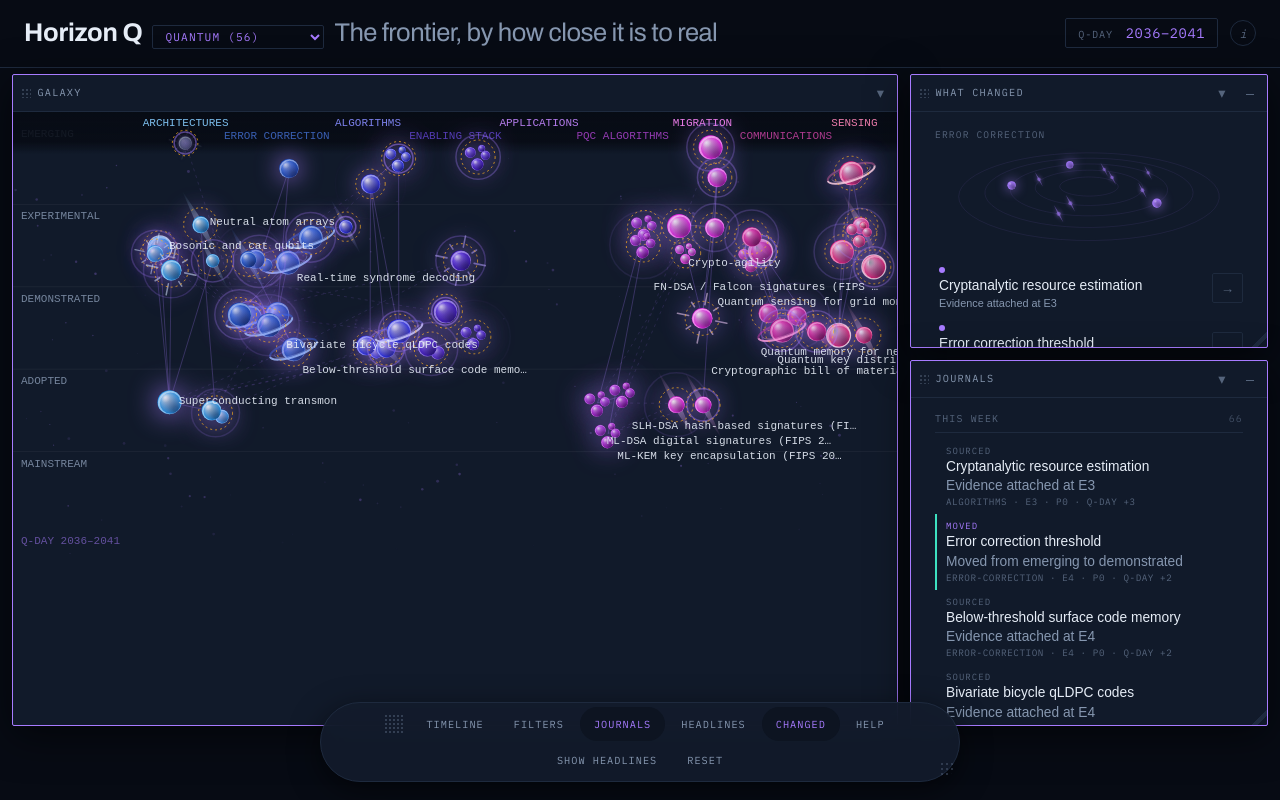
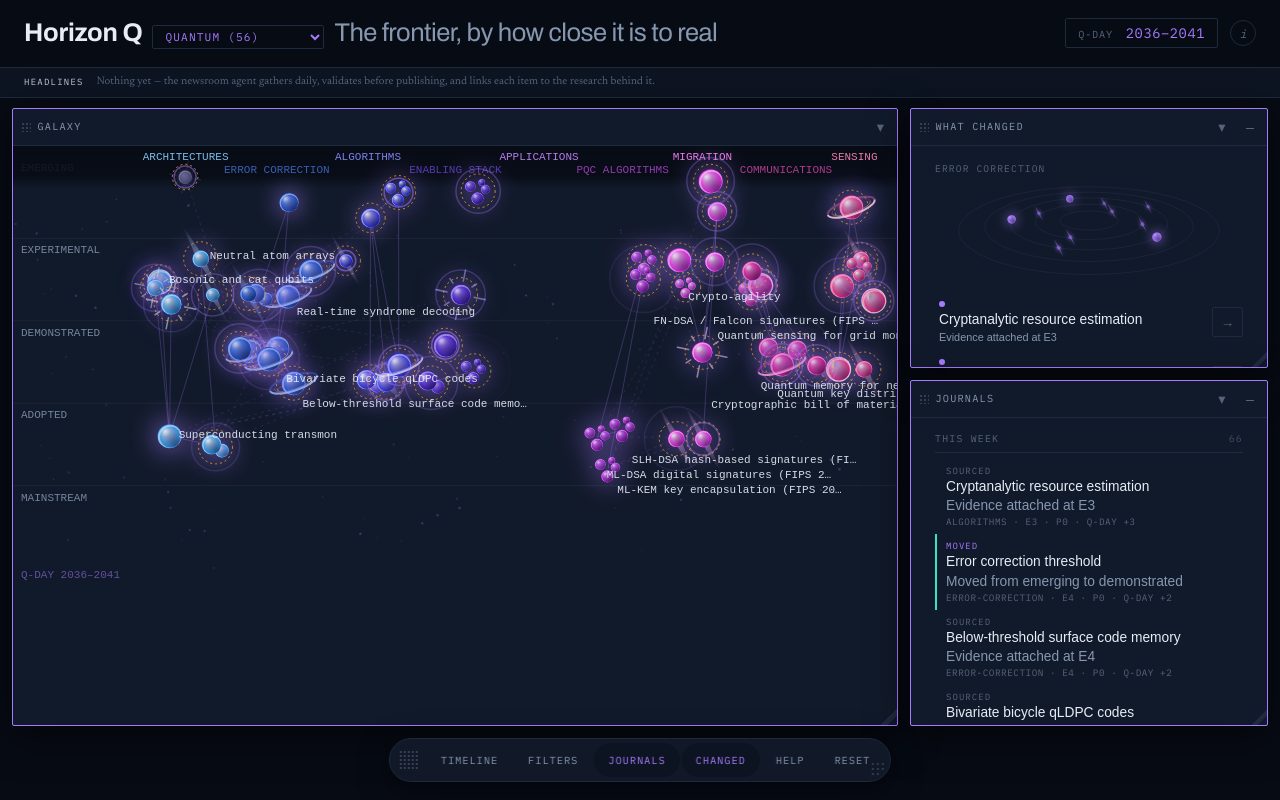
Before and after one commit to stuartokin/quantum-observatory, a React (Vite) app: page / in a window 1280 px wide. Built offline with nearby package versions, Linux system fonts and the light colour scheme.

Commit message:
Add files via upload

```diff
--- a/package.json
+++ b/package.json
@@ -1,7 +1,7 @@
 {
   "name": "horizonq",
   "private": true,
-  "version": "0.30.1",
+  "version": "0.31.0",
   "type": "module",
   "scripts": {
     "dev": "vite",
--- a/src/components/Frame.tsx
+++ b/src/components/Frame.tsx
@@ -187,7 +187,7 @@ export function Frame({
 export function defaultLayout(w: number, h: number): Record<string, FrameState> {
   const wide = w >= 1100
   const pad = 12
-  const top = 74
+  const top = 108  // header plus the headlines strip
   const rightW = wide ? Math.min(400, Math.round(w * 0.28)) : 320
   const mainW = wide ? w - rightW - pad * 3 : w - pad * 2
   const mainH = h - top - pad - 62
@@ -210,13 +210,6 @@ export function defaultLayout(w: number, h: number): Record<string, FrameState>
     },
     // Headlines sits under the news column on a wide screen and is docked
     // below that — three panels plus a ticker is too much for a laptop.
-    headlines: {
-      x: wide ? mainW + pad * 2 : 120,
-      y: wide ? top + Math.round(mainH * 0.42) + pad : 150,
-      w: rightW,
-      h: 190,
-      docked: true,
-    },
     newsitem: { x: Math.max(16, w - 460), y: 120, w: 430, h: 520, docked: true },
     filters: { x: 24, y: 110, w: 288, h: Math.min(620, h - 190), docked: true },
     help: { x: 70, y: 96, w: 520, h: Math.min(700, h - 160), docked: true },
--- a/src/components/Ticker.tsx
+++ b/src/components/Ticker.tsx
@@ -10,6 +10,18 @@ import type { NewsItem } from '../content/newsTypes'
  *
  * Headline items are marked; everything else is deliberately quiet.
  */
+/**
+ * A ticker across the full width of the page.
+ *
+ * The transform is written straight to the DOM from an animation frame and
+ * never through React state. Sixty state updates a second would re-render the
+ * board beneath it — the same mistake that made the constellation rotation
+ * fight itself, and worth not repeating one component later.
+ *
+ * The content is rendered twice so the loop is seamless: when the first copy
+ * has scrolled fully out, the offset resets by exactly its width and nothing
+ * appears to move.
+ */
 export function Ticker({
   items,
   colour,
@@ -19,66 +31,105 @@ export function Ticker({
   colour: string
   onOpen: (n: NewsItem) => void
 }) {
-  const [i, setI] = useState(0)
-  const [paused, setPaused] = useState(false)
-  const timer = useRef<number>()
+  const track = useRef<HTMLDivElement>(null)
+  const inner = useRef<HTMLDivElement>(null)
+  const offset = useRef(0)
+  const paused = useRef(false)
+  const [showState, setShowState] = useState(false)
 
   useEffect(() => {
-    if (paused || items.length < 2) return
-    timer.current = window.setInterval(() => setI((n) => (n + 1) % items.length), 7000)
-    return () => window.clearInterval(timer.current)
-  }, [paused, items.length])
+    if (items.length === 0) return
+    let raf = 0
+    let last = performance.now()
 
-  useEffect(() => setI(0), [items.length])
+    const step = (now: number) => {
+      const dt = Math.min(0.05, (now - last) / 1000)
+      last = now
+      const el = inner.current
+      if (el) {
+        if (!paused.current) offset.current -= 34 * dt // pixels per second
+        const half = el.scrollWidth / 2
+        if (half > 0 && -offset.current >= half) offset.current += half
+        if (offset.current > 0) offset.current -= half
+        el.style.transform = `translateX(${offset.current}px)`
+      }
+      raf = requestAnimationFrame(step)
+    }
+
+    raf = requestAnimationFrame(step)
+    return () => cancelAnimationFrame(raf)
+  }, [items.length])
+
+  /** Step by roughly one item, so the controls feel like paging not scrubbing. */
+  const nudge = (dir: number) => {
+    paused.current = true
+    setShowState(true)
+    offset.current += dir * -260
+  }
 
   if (items.length === 0) {
     return (
-      <p className="label" style={{ lineHeight: 1.6 }}>
-        Nothing yet. The newsroom agent gathers headlines daily, validates them
-        before publishing, and links each to the research behind it.
-      </p>
+      <div className="strip strip--empty">
+        <span className="strip__label">Headlines</span>
+        <span className="strip__none">
+          Nothing yet — the newsroom agent gathers daily, validates before
+          publishing, and links each item to the research behind it.
+        </span>
+      </div>
     )
   }
 
-  const n = items[Math.min(i, items.length - 1)]
-  const step = (d: number) => {
-    setPaused(true)
-    setI((x) => (x + d + items.length) % items.length)
-  }
+  const row = [...items, ...items]
 
   return (
     <div
-      className="ticker"
-      onPointerEnter={() => setPaused(true)}
-      onPointerLeave={() => setPaused(false)}
+      className="strip"
+      ref={track}
+      onPointerEnter={() => {
+        paused.current = true
+        setShowState(true)
+      }}
+      onPointerLeave={() => {
+        paused.current = false
+        setShowState(false)
+      }}
     >
-      <div className="ticker__bar">
-        <button onClick={() => step(-1)} aria-label="Previous">‹</button>
-        <span className="ticker__count">
-          {Math.min(i + 1, items.length)}/{items.length}
+      <span className="strip__label" style={{ color: colour }}>
+        Headlines
       </span>
-        <button onClick={() => step(1)} aria-label="Next">›</button>
-        <span className="ticker__state">{paused ? 'paused' : 'rolling'}</span>
-      </div>
 
-      <button className="ticker__item" onClick={() => onOpen(n)} data-sig={n.significance}>
-        <span className="ticker__meta">
-          {n.date}
+      <div className="strip__window">
+        <div className="strip__inner" ref={inner}>
+          {row.map((n, k) => (
+            <button
+              key={`${n.id}-${k}`}
+              className="strip__item"
+              data-sig={n.significance}
+              onClick={() => onOpen(n)}
+              title={n.plain}
+            >
+              <span className="strip__date">{n.date}</span>
               {n.significance === 'headline' && (
-            <em style={{ color: colour }}> · headline</em>
+                <span className="strip__flag" style={{ background: colour }} />
               )}
+              <span className="strip__headline">{n.headline}</span>
               {n.validation?.status !== 'verified' && (
-            <em className="ticker__caveat"> · {n.validation?.status}</em>
+                <span className="strip__caveat">{n.validation?.status}</span>
               )}
-        </span>
-        <span className="ticker__headline">{n.headline}</span>
-        <span className="ticker__plain">{n.plain}</span>
               {n.establishedBy?.length ? (
-          <span className="ticker__linked">
-            {n.establishedBy.length} linked paper{n.establishedBy.length > 1 ? 's' : ''}
+                <span className="strip__linked">
+                  {n.establishedBy.length} paper{n.establishedBy.length > 1 ? 's' : ''}
                 </span>
               ) : null}
             </button>
+          ))}
+        </div>
+      </div>
+
+      <div className="strip__controls" data-active={showState || undefined}>
+        <button onClick={() => nudge(-1)} aria-label="Back">‹</button>
+        <button onClick={() => nudge(1)} aria-label="Forward">›</button>
+      </div>
     </div>
   )
 }
--- a/src/renderers/board/Board.tsx
+++ b/src/renderers/board/Board.tsx
@@ -113,7 +113,7 @@ export function Board() {
   }
   const dock = (k: string) => () => setFrames((f) => ({ ...f, [k]: { ...f[k], docked: true } }))
   const [order, setOrder] = useState<string[]>([
-    'galaxy', 'teaser', 'news', 'headlines', 'newsitem', 'filters', 'help', 'qday', 'detail',
+    'galaxy', 'teaser', 'news', 'newsitem', 'filters', 'help', 'qday', 'detail',
   ])
   const raise = (k: string) => () => setOrder((o) => [...o.filter((x) => x !== k), k])
   const zOf = (k: string) => 30 + order.indexOf(k)
@@ -262,24 +262,8 @@ export function Board() {
       : [
         ]),
     { key: 'news', icon: '◰', label: 'Journals', active: !frames.news.docked, onClick: toggle('news') },
-    {
-      key: 'headlines',
-      icon: '⌁',
-      label: 'Headlines',
-      active: !frames.headlines.docked,
-      onClick: toggle('headlines'),
-    },
     { key: 'teaser', icon: '△', label: 'Changed', active: !frames.teaser.docked, onClick: toggle('teaser') },
     { key: 'help', icon: '?', label: 'Help', active: !frames.help.docked, onClick: toggle('help') },
-    {
-      // Off by default: there will eventually be far more headlines than
-      // items, and a board showing every announcement is a news reader.
-      key: 'overlay',
-      icon: '⌁',
-      label: showNewsOverlay ? 'Hide headlines' : 'Show headlines',
-      active: showNewsOverlay,
-      onClick: () => setShowNewsOverlay((v) => !v),
-    },
     {
       key: 'reset',
       icon: '⟲',
@@ -470,6 +454,18 @@ export function Board() {
         </div>
       </header>
 
+      {/* Full width, under the header. A ticker in a panel is a list; across
+          the page it is a wire, which is what it is for. */}
+      <Ticker
+        items={headlines14}
+        colour={colour}
+        onOpen={(n) => {
+          setOpenNews(n)
+          setFrames((f) => ({ ...f, newsitem: { ...f.newsitem, docked: false } }))
+          raise('newsitem')()
+        }}
+      />
+
       <Frame
         title={timeline ? 'Timeline' : mode === 'orbit' && focusCon ? CONSTELLATION_LABEL[focusCon] : 'Galaxy'}
         state={frames.galaxy}
@@ -548,26 +544,6 @@ export function Board() {
         <News weeks={news} colour={colour} onSelect={setSelected} />
       </Frame>
 
-      <Frame
-        title="Headlines"
-        state={frames.headlines}
-        onChange={setFrame('headlines')}
-        onDock={dock('headlines')}
-        accent={colour}
-        z={zOf('headlines')}
-        onFocus={raise('headlines')}
-      >
-        <Ticker
-          items={headlines14}
-          colour={colour}
-          onOpen={(n) => {
-            setOpenNews(n)
-            setFrames((f) => ({ ...f, newsitem: { ...f.newsitem, docked: false } }))
-            raise('newsitem')()
-          }}
-        />
-      </Frame>
-
       {openNews && (
         <Frame
           title="Headline"
@@ -632,6 +608,32 @@ export function Board() {
           }}
           note="Shape is the organisation; colour is the constellation. Every body on the board is a development, never an organisation."
         />
+
+        <section className="filter-group">
+          <header>
+            <span className="label">Headlines</span>
+          </header>
+          <ul className="filter-list">
+            <li>
+              <label>
+                <input
+                  type="checkbox"
+                  checked={showNewsOverlay}
+                  onChange={() => setShowNewsOverlay((v) => !v)}
+                />
+                <span style={{ opacity: showNewsOverlay ? 1 : 0.45 }}>
+                  Show on the board
+                </span>
+              </label>
+            </li>
+          </ul>
+          <p className="filter-group__note">
+            Draws each headline as a small satellite orbiting the item it bears
+            on. Off by default — there will eventually be far more headlines
+            than items, and a board showing every announcement is a news reader
+            rather than a map.
+          </p>
+        </section>
 
         <section className="filter-group">
           <header>
--- a/src/styles/workspace.css
+++ b/src/styles/workspace.css
@@ -435,43 +435,79 @@
 }
 .prompt-tabs button:hover { color: var(--ink); }
 
-/* ---------- Headlines ---------- */
+/* ---------- Headlines strip ---------- */
 
-.ticker { display: grid; gap: 6px; }
-.ticker__bar {
-  display: flex; align-items: center; gap: 6px;
-  font-family: var(--mono); font-size: 0.58rem; letter-spacing: 0.1em;
-  text-transform: uppercase; color: var(--ink-faint);
+.strip {
+  position: relative;
+  display: flex;
+  align-items: center;
+  gap: var(--gap-s);
+  height: 30px;
+  flex: 0 0 auto;
+  padding: 0 var(--gap-m);
+  border-bottom: 1px solid var(--hairline);
+  background: color-mix(in oklab, var(--ground-panel) 60%, transparent);
+  overflow: hidden;
 }
-.ticker__bar button {
+
+.strip__label {
+  flex: 0 0 auto;
+  font-family: var(--mono);
+  font-size: 0.56rem;
+  letter-spacing: 0.14em;
+  text-transform: uppercase;
+  opacity: 0.85;
+}
+
+.strip__window { flex: 1 1 auto; overflow: hidden; -webkit-mask-image:
+  linear-gradient(90deg, transparent, #000 3%, #000 96%, transparent); }
+.strip__inner { display: flex; align-items: center; gap: 34px; will-change: transform; }
+
+.strip__item {
+  display: inline-flex;
+  align-items: center;
+  gap: 8px;
+  flex: 0 0 auto;
+  background: transparent;
+  border: 0;
+  padding: 0;
+  min-height: 0;
+  cursor: pointer;
+  white-space: nowrap;
+  color: var(--ink-muted);
+}
+.strip__item:hover { color: var(--ink); }
+
+.strip__date {
+  font-family: var(--mono); font-size: 0.54rem; letter-spacing: 0.08em;
+  color: var(--ink-faint);
+}
+.strip__flag { width: 5px; height: 5px; border-radius: 50%; flex: 0 0 auto; }
+.strip__headline { font-size: 0.74rem; }
+.strip__item[data-sig='headline'] .strip__headline { color: var(--ink); }
+.strip__caveat {
+  font-family: var(--mono); font-size: 0.52rem; letter-spacing: 0.08em;
+  text-transform: uppercase; color: var(--line-energy);
+}
+.strip__linked {
+  font-family: var(--mono); font-size: 0.52rem; letter-spacing: 0.08em;
+  text-transform: uppercase; color: var(--line-cyber);
+}
+
+/* Controls appear on approach — permanently visible they are clutter on a
+   strip this slim. */
+.strip__controls { display: flex; gap: 2px; flex: 0 0 auto; opacity: 0; transition: opacity 140ms ease; }
+.strip__controls[data-active] { opacity: 1; }
+.strip__controls button {
   background: transparent; border: 1px solid var(--hairline);
   border-radius: var(--radius); color: var(--ink-faint); cursor: pointer;
-  padding: 1px 7px; min-height: 0; font-size: 0.8rem; line-height: 1.2;
+  padding: 0 7px; min-height: 0; line-height: 1.4; font-size: 0.8rem;
 }
-.ticker__bar button:hover { color: var(--ink); }
-.ticker__state { margin-left: auto; opacity: 0.6; }
+.strip__controls button:hover { color: var(--ink); }
 
-.ticker__item {
-  display: grid; gap: 3px; text-align: left; width: 100%;
-  background: transparent; border: 0; border-left: 2px solid var(--hairline);
-  padding: 6px 0 6px 10px; cursor: pointer;
-}
-.ticker__item[data-sig='headline'] { border-left-color: var(--line-ai); }
-.ticker__item:hover { background: rgb(255 255 255 / 0.02); }
-.ticker__meta {
-  font-family: var(--mono); font-size: 0.56rem; letter-spacing: 0.1em;
-  text-transform: uppercase; color: var(--ink-faint);
-}
-.ticker__meta em { font-style: normal; }
-.ticker__caveat { color: var(--line-energy); }
-.ticker__headline { color: var(--ink); font-size: var(--step--1); line-height: 1.35; }
-.ticker__plain {
-  font-size: 0.7rem; line-height: 1.5; color: var(--ink-muted);
-  display: -webkit-box; -webkit-line-clamp: 3; -webkit-box-orient: vertical; overflow: hidden;
-}
-.ticker__linked {
-  font-family: var(--mono); font-size: 0.56rem; letter-spacing: 0.08em;
-  text-transform: uppercase; color: var(--line-cyber);
+.strip--empty .strip__none {
+  font-size: 0.68rem; color: var(--ink-faint); overflow: hidden;
+  text-overflow: ellipsis; white-space: nowrap;
 }
 
 .news-detail h3 { font-size: var(--step-0); line-height: 1.3; margin: 4px 0 8px; }
```
Lines whose indentation alone changed are shown as unchanged.
